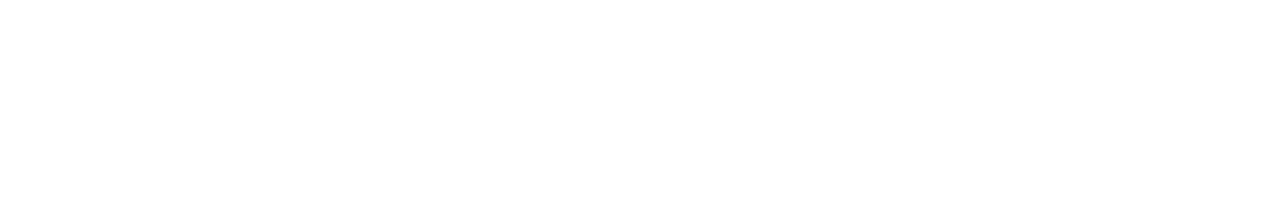
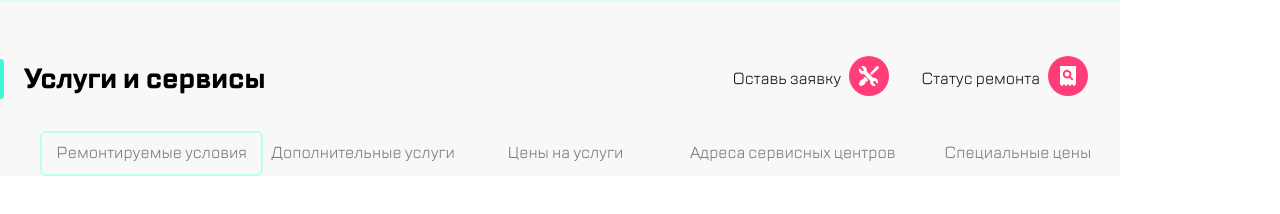
Before and after one commit to ulan31/Block-1.3, a plain HTML site: page index.html in a window 1280 px wide. Drawn offline with Linux system fonts and the light colour scheme.

Commit message:
temparary version

```diff
--- a/css/style.css
+++ b/css/style.css
@@ -16,32 +16,31 @@
     font-weight: normal;
     font-style: normal;
 }
-
-body{
+body {
+    margin: 0;
+    padding: 0;
+}
+.container {
     font-family: 'TT Lakes Regular';
     font-size: 14px;
     width: 320px;
-    padding: 0;
-    margin: 0;
 }
-
 .header-menu {
     display: flex;
     flex-direction: row;
     justify-content: space-around;
     margin: 1rem;
 }
-.divider-line_xs {
+.header-menu__dividerLine--xs {
     display: block;
 }
-.divider-line_sm {
+.header-menu__dividerLine--sm {
     display: none;
 }
 .header-menu__call, .header-menu__chat, .header-menu__person {
     display: none;
 }
-
-.divider-line {
+.header-menu__dividerLine {
     width: 2px;
     height: 32px;
     margin-bottom: 4px;
@@ -50,29 +49,122 @@
     border-radius: 1px;
 }
 
+.main {
+    border-top: 1px solid #D9FFF5;
+    background-color: #F8F8F8;
+}
+
+.main-title {
+    display: flex;
+    align-items: center;
+    flex-direction: row;
+}
+.main-title__leftBorder {
+    background: #41F6D7;
+    width: 4px;
+    height: 40px;
+    border-top-right-radius: 4px;
+    border-bottom-right-radius: 4px;
+
+}
+.title {
+    font-family: 'TT Lakes Bold';
+    margin-left: 16px;
+}
+.sub-menu {
+    display: none;
+}
+.main-menu {
+    display: flex;
+    list-style: none;
+    justify-content: space-between;
+    overflow: auto;
+}
+.main-menu__element {
+    display: flex;
+    align-items: center;
+    width: 250px;
+}
+.main-menu__link {
+    text-decoration: none;
+    color: #7E7E82;
+    font-size: 16px;
+    width: 200px;
+    text-align: center;
+
+}
+.main-menu__element--active {
+    border-radius: 6px;
+    border: 2px solid #B8FFEC;
+    padding: 0.6rem;
+}
+.main-menu__link--isActive {
+    display: none;
+}
 @media (min-width: 768px) {
-    body {
+    .container {
         width: 768px;
     }
     .header-menu__call, .header-menu__chat, .header-menu__person {
         display: block;
     }
-    .divider-line_xs {
+    .header-menu__dividerLine--xs {
         display: none;
     }
-    .divider-line_sm {
+    .header-menu__dividerLine--sm {
         display: block;
     }
     .header-menu__call {
         margin-left: 250px;
     }
+    .title {
+        margin-left: 20px;
+    }
+    .sub-menu {
+        display: none;
+    }
+    .main-menu__link--isActive {
+        display: none;
+    }
 }
-
 @media (min-width: 1120px) {
-    body {
+    .container {
         width: 1120px;
+    }
+    .main-title {
+        margin-top: 40px;
     }
     .header-menu {
         display: none;
     }
+    .sub-menu {
+        display: flex;
+        margin-left: auto;
+
+    }
+    .menu-repair {
+        display: flex;
+        align-items: center;
+        justify-content: space-around;
+    }
+    .menu-repair__text {
+        font-size: 16px;
+        margin-right: 8px;
+        color: #1B1C21;
+    }
+    .menu-search {
+        display: flex;
+        align-items: center;
+        margin: 0 32px 0 32px;
+    }
+    .menu-search__text {
+        font-size: 16px;
+        margin-right: 8px;
+        color: #1B1C21;
+    }
+    .main-menu__link--isActive {
+        display: block;
+        width: 250px;
+    }
+
 }
--- a/index.html
+++ b/index.html
@@ -7,39 +7,74 @@
     <link rel="stylesheet" href="css/style.css">
 </head>
 <body>
+  <div class="container">
     <header>
       <nav>
         <div class="header-menu">
           <div class="header-menu__burger">
-                <img src="./img/burger.svg" alt="">
+            <img src="./img/burger.svg" alt="burger">
           </div>
-            <div class="divider-line divider-line_sm"></div>
+          <div class="header-menu__dividerLine header-menu__dividerLine--sm"></div>
           <div class="logo">
-                <a href="/"><img src="./img/logo.png" alt=""></a>
+            <a href="/"><img src="./img/logo.png" alt="logo"></a>
           </div>
-            <div class="divider-line divider-line_xs"></div>
+          <div class="header-menu__dividerLine header-menu__dividerLine--xs"></div>
           <div class="header-menu__call">
-                <img src="./img/call.svg" alt="">
+            <img src="./img/call.svg" alt="call">
           </div>
           <div class="header-menu__chat">
-                <img src="./img/chat.svg" alt="">
+            <img src="./img/chat.svg" alt="chat">
           </div>
           <div class="header-menu__person">
-                <img src="./img/person.svg" alt="">
+            <img src="./img/person.svg" alt="person">
           </div>
-            <div class="divider-line divider-line_sm"></div>
+          <div class="header-menu__dividerLine header-menu__dividerLine--sm"></div>
           <div class="header-menu__repair">
-                <a href="/repair"><img src="./img/repair.svg" alt=""></a>
+            <a href="/repair"><img src="./img/repair.svg" alt="repair"></a>
           </div>
           <div class="header-menu__search">
-                <a href="/search"><img src="./img/search.svg" alt=""></a>
+            <a href="/search"><img src="./img/search.svg" alt="search"></a>
           </div>
         </div>
       </nav>
     </header>
-<main>
+    <main class="main">
+      <div class="main-title">
+        <div class="main-title__leftBorder"></div>
+        <h1 class="title">Услуги и сервисы</h1>
+        <div class="sub-menu">
+          <div class="menu-repair">
+            <div class="menu-repair__text">Оставь заявку</div>
+            <div class="menu-repair__img"><img src="./img/repair.svg" alt="repair"></div>
+          </div>
+          <div class="menu-search">
+            <div class="menu-search__text">Статус ремонта</div>
+            <div class="menu-search__img"><img src="./img/search.svg" alt="search"></div>
+          </div>
+        </div>
+      </div>
+      <nav>
+        <ul class="main-menu">
+          <li class="main-menu__element">
+            <a href="" class="main-menu__link main-menu__element--active">Ремонтируемые условия</a>
+          </li>
+          <li class="main-menu__element">
+            <a href="" class="main-menu__link">Дополнительные услуги</a>
+          </li>
+          <li class="main-menu__element">
+            <a href="" class="main-menu__link">Цены на услуги</a>
+          </li>
+          <li class="main-menu__element">
+            <a href="" class="main-menu__link main-menu__link--isActive">Адреса сервисных центров</a>
+          </li>
+          <li class="main-menu__element">
+            <a href="" class="main-menu__link">Специальные цены</a>
+          </li>
+        </ul>
+      </nav>
 
 
     </main>
+  </div>
 </body>
 </html>
```
Lines whose indentation alone changed are shown as unchanged.
